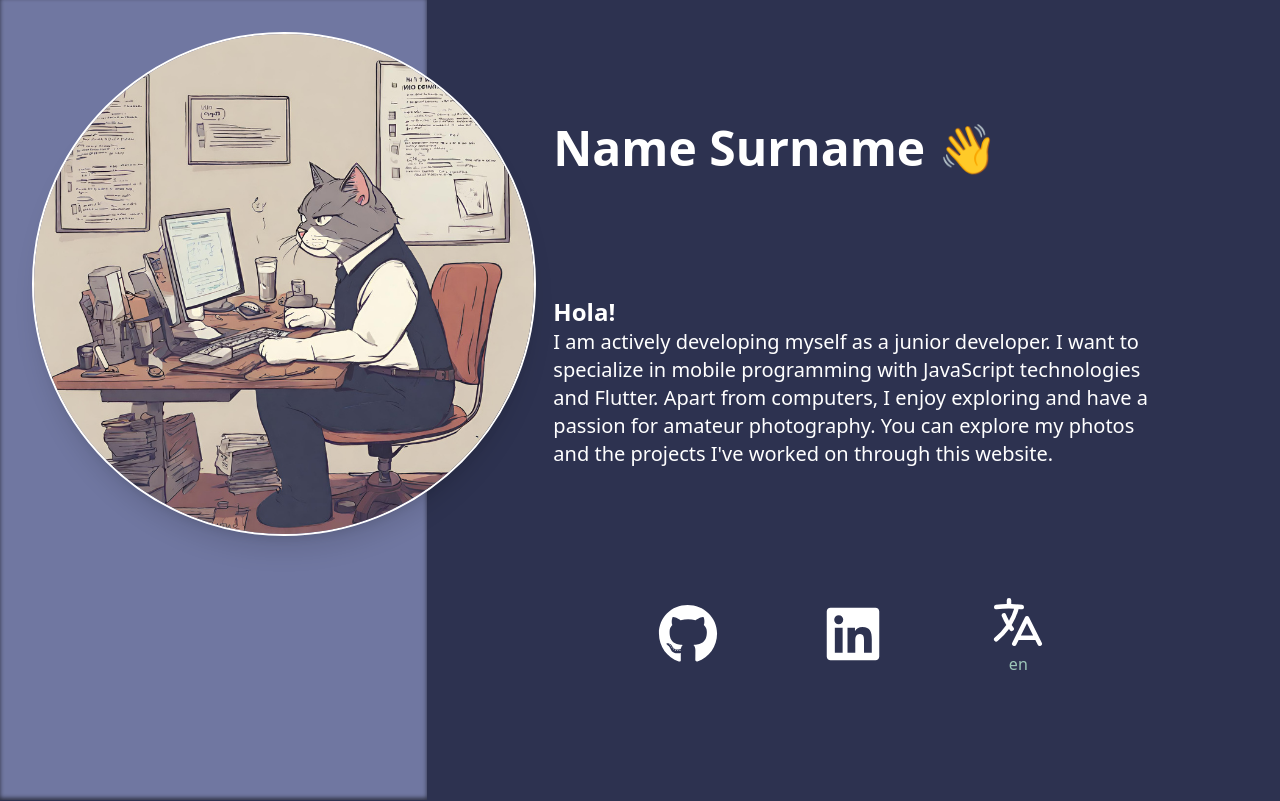
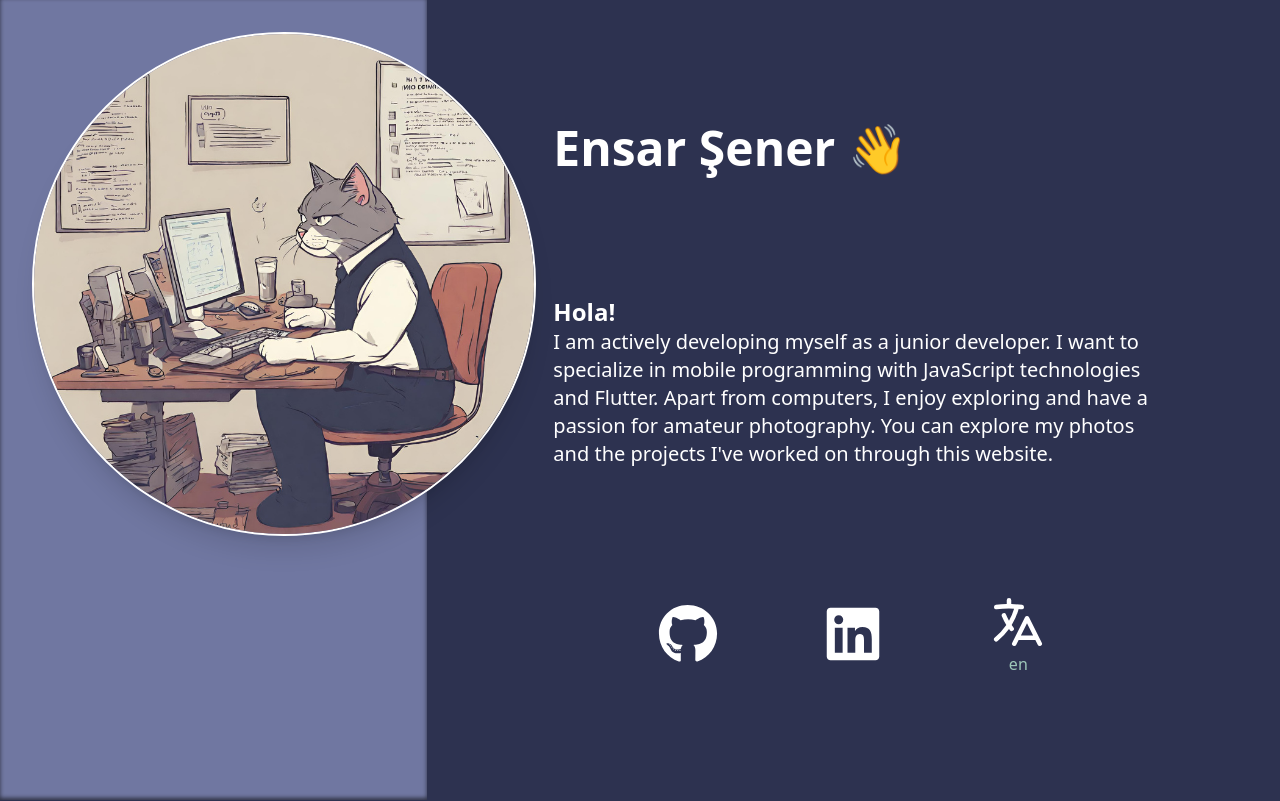
Before and after one commit to ensarsnr/Portfilo_site, a React (Create React App) app: page / in a window 1280 px wide. Shown: the top 801 px of the page. Built offline with nearby package versions, Linux system fonts and the light colour scheme.

Commit message:
Added my name

```diff
--- a/src/components/home/Title.js
+++ b/src/components/home/Title.js
@@ -5,7 +5,7 @@ function Title() {
   return (
     <div>
       <h1 className="text-5xl text-white font-bold text-start">
-        Name Surname 👋
+        Ensar Şener 👋
       </h1>
     </div>
   );
```
